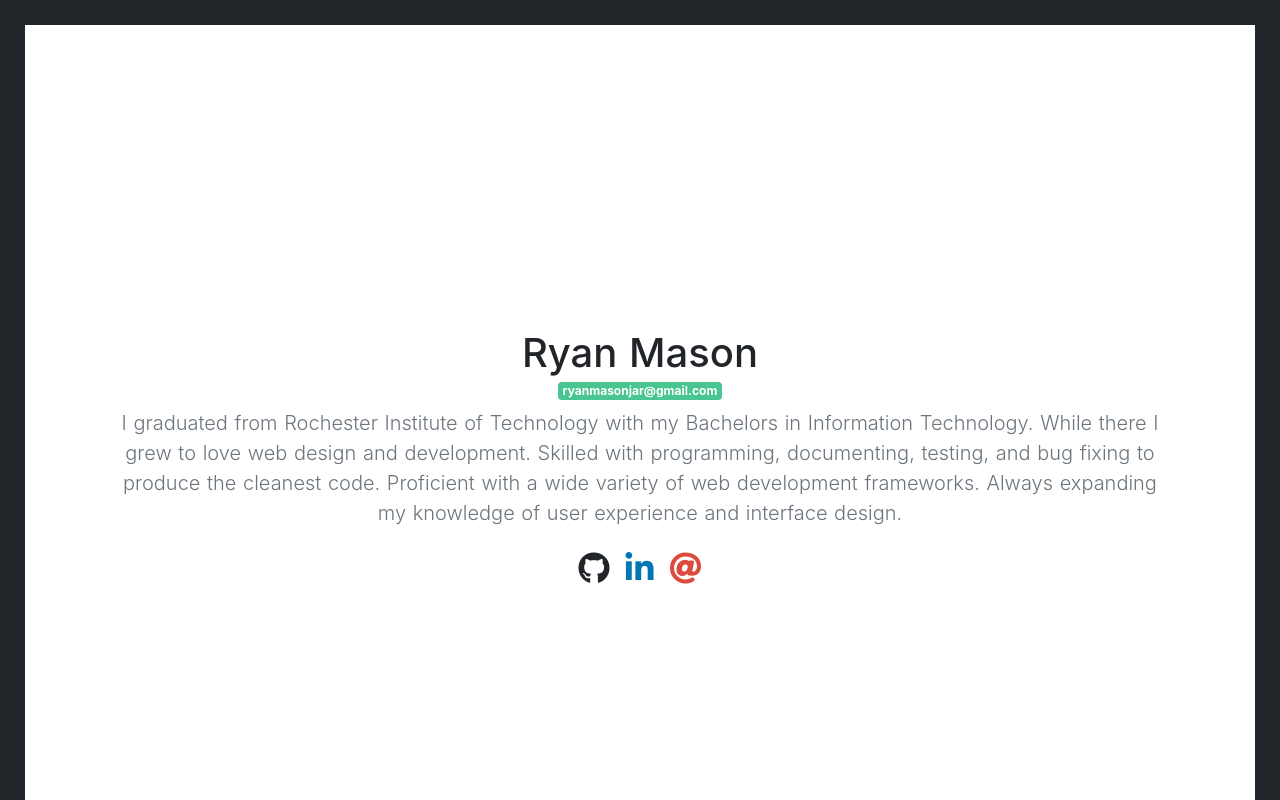
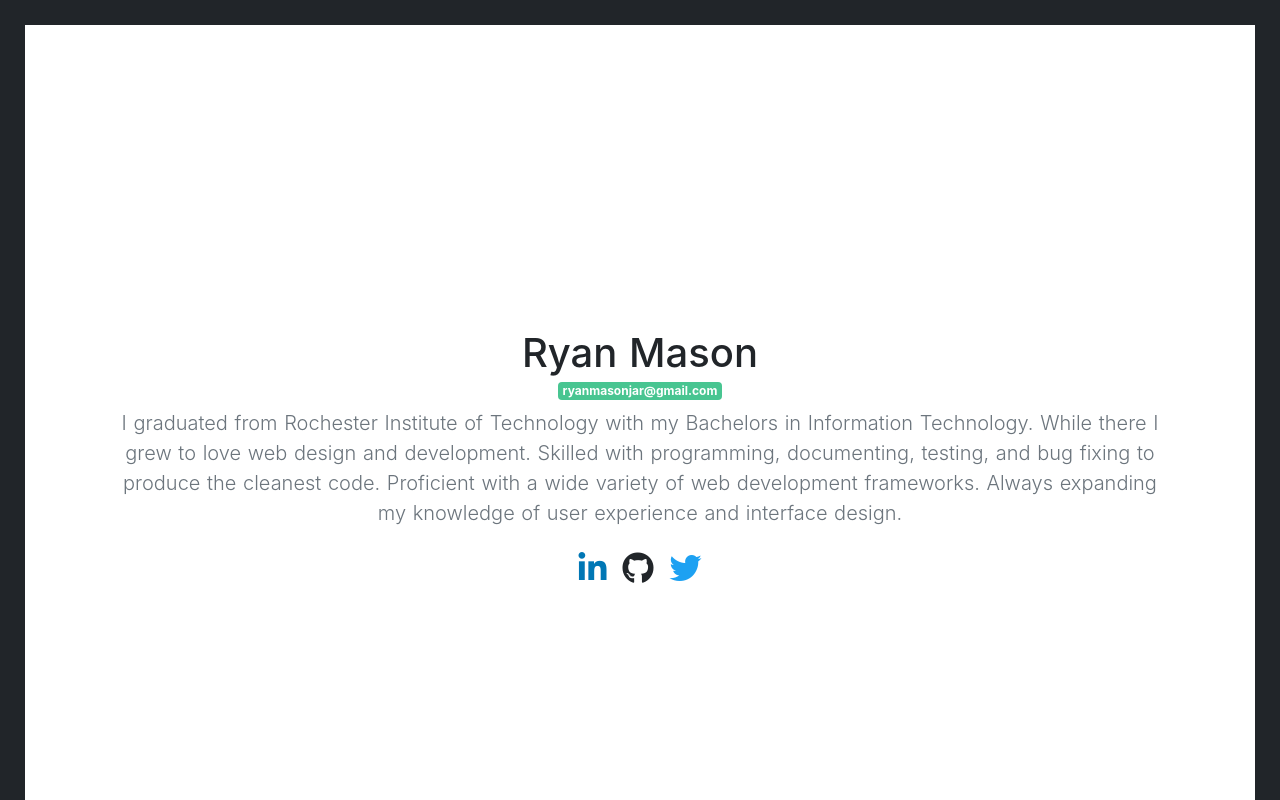
Before and after one commit to haleemason/haleemason, a Nuxt app in the folder template/: page / in a window 1280 px wide. Shown: the top 800 px of the page. Built offline with nearby package versions, Linux system fonts and the light colour scheme.

Commit message:
Make email hard to copy from a scraper add twitter

```diff
--- a/template/pages/index.vue
+++ b/template/pages/index.vue
@@ -3,15 +3,17 @@
   <section class="container">
     <article class="jumbotron bg-white text-center" style="height:700px; margin-top: 30vh">
       <h1 class="jumbotron-heading mb-0 pb-0">Ryan Mason</h1>
-      <div><small class="badge badge-primary mb-2 text-white">ryanmasonjar@gmail.com</small></div>
+      <div>
+        <small class="badge badge-primary mb-2 text-white" style="unicode-bidi: bidi-override; direction: rtl;">moc.liamg@rajnosamnayr</small>
+      </div>
       <p class="lead text-muted">
         I graduated from Rochester Institute of Technology with my Bachelors in Information Technology. While there I grew to love web design and development. Skilled with programming, documenting, testing, and bug fixing to produce the cleanest code. Proficient with a wide variety of web development frameworks. Always expanding my knowledge of user experience and interface design.
       </p>
       <p class="lead">
         <h2 class="text-muted">
+          <a href="https://www.linkedin.com/in/ryanmichaelmason/" target="_blank"><i class="fab fa-linkedin-in m-2" style="color:#0077b5"></i></a>
           <a href="https://github.com/Rytiggy/" target="_blank"><i class="fab fa-github m-2 text-dark"></i></a>
-          <a href="https://www.linkedin.com/in/ryanmichaelmason/" target="_blank"><i class="fab fa-linkedin-in m-2" style="color:#0077b5"></i></a>
-          <a href="mailto:ryanmasonjar@gmail.com"><i class="fas fa-at m-2" style="color:#dc493d"></i></a>
+          <a href="https://twitter.com/ryanmasonjar"><i class="fab fa-twitter m-2" style="color:#1da1f2"></i></a>
         </h2>
         <!-- <a href="/images/myw3schoolsimage.jpg" download>Download Resume</a> -->
       </p>
```
